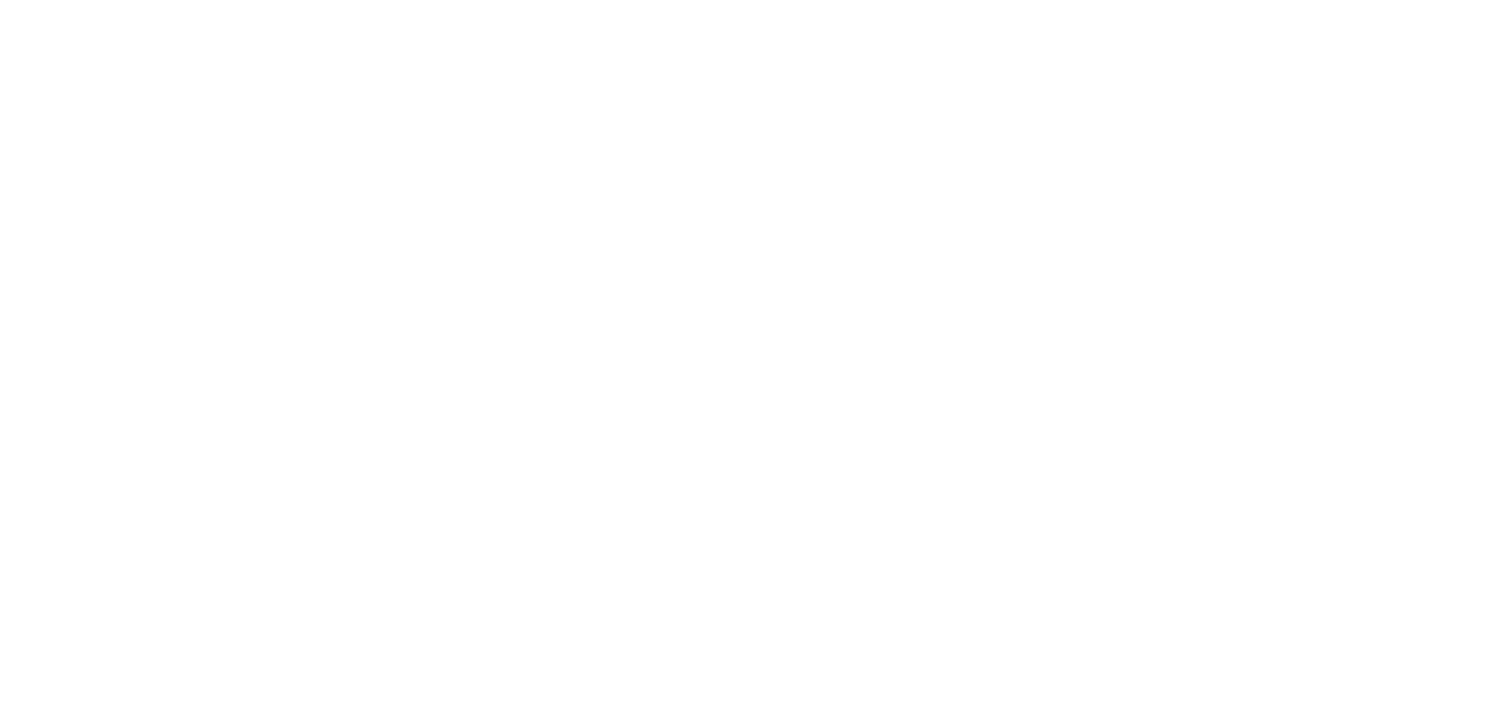
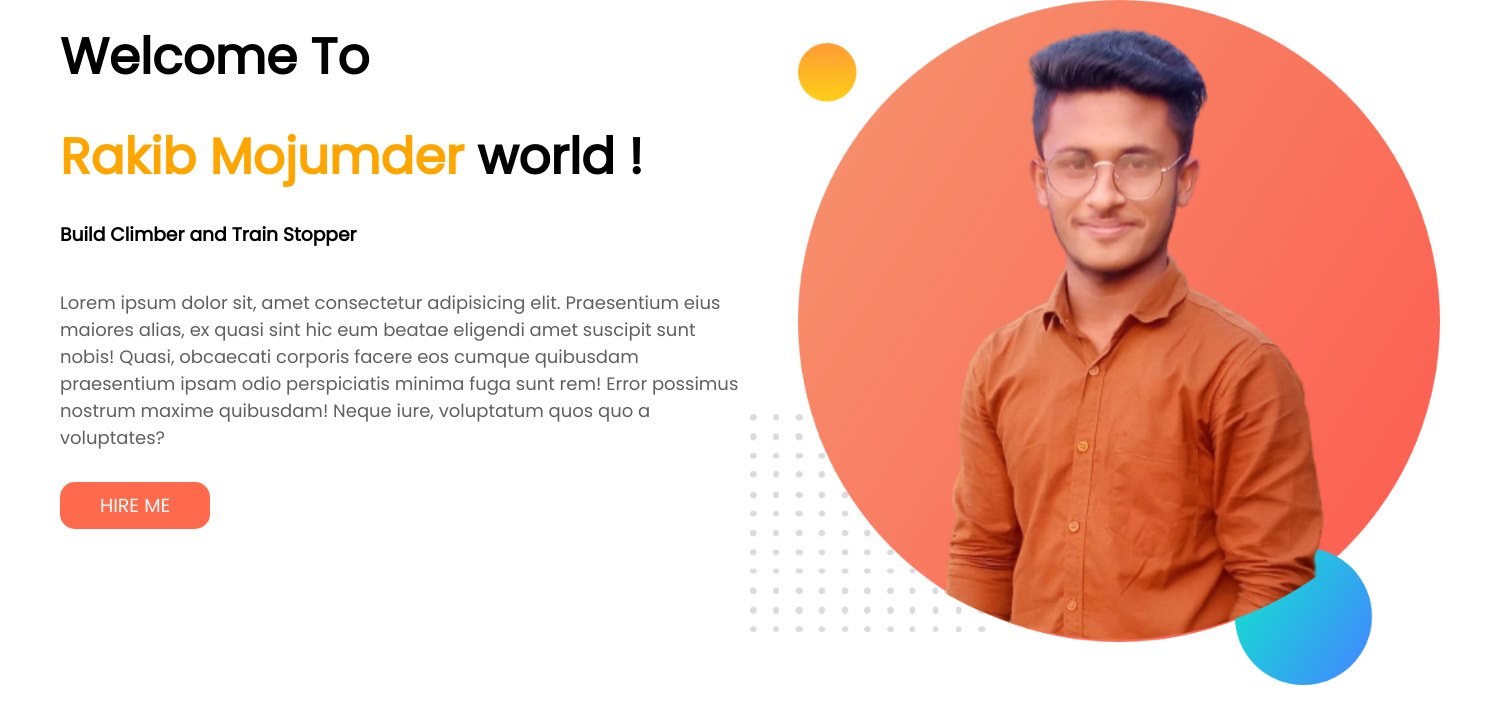
Before and after one commit to RakibMojumder/my-courese-project-1, a plain HTML site: page index.html in a window 1280 px wide. Shown: the whole page, 1500 px wide, since content can reach past the window. Drawn offline with Linux system fonts and the light colour scheme.

Commit message:
header-section added

```diff
--- a/index.html
+++ b/index.html
@@ -1,12 +1,38 @@
 <!DOCTYPE html>
 <html lang="en">
+
 <head>
     <meta charset="UTF-8">
     <meta http-equiv="X-UA-Compatible" content="IE=edge">
     <meta name="viewport" content="width=device-width, initial-scale=1.0">
     <title>My first projecet</title>
+    <link rel="preconnect" href="https://fonts.googleapis.com">
+    <link rel="preconnect" href="https://fonts.gstatic.com" crossorigin>
+    <link href="https://fonts.googleapis.com/css2?family=Poppins:wght@100;200;400&display=swap" rel="stylesheet">
+    <link rel="stylesheet" href="style.css">
 </head>
+
 <body>
 
+    <section>
+        <div class="header-container container-fluid">
+            <div class="header-left">
+                <h1>Welcome To</h1>
+                <h1><span class="orange-color">Rakib Mojumder</span> world !</h1>
+                <h3>Build Climber and Train Stopper</h3>
+                <p>Lorem ipsum dolor sit, amet consectetur adipisicing elit. Praesentium eius maiores alias, ex quasi
+                    sint hic eum beatae eligendi amet suscipit sunt nobis! Quasi, obcaecati corporis facere eos cumque
+                    quibusdam praesentium ipsam odio perspiciatis minima fuga sunt rem! Error possimus nostrum maxime
+                    quibusdam! Neque iure, voluptatum quos quo a voluptates?
+                </p>
+                <a href="#">HIRE ME</a>
+            </div>
+            <div class="header-right">
+                <img src="./images/./rakib.png" alt="">
+            </div>
+        </div>
+    </section>
+
 </body>
+
 </html>
--- a/style.css
+++ b/style.css
@@ -0,0 +1,62 @@
+* {
+    margin: 0;
+    padding: 0;
+}
+
+
+
+body {
+    font-family: 'Poppins', sans-serif;
+}
+
+section {
+    width: 1500px;
+}
+
+.container-fluid {
+    width: 1380px;
+}
+
+.header-container {
+    display: flex;
+    margin: auto;
+}
+
+.header-left {
+    min-width: 50%;
+    padding: 20px 0;
+}
+
+.header-left h1 {
+    font-size: 50px;
+    font-weight: 700;
+    margin-bottom: 25px;
+}
+
+.header-left h1 span {
+    color: orange;
+}
+
+.header-left p {
+    margin: 40px 0;
+    color: #606060;
+    font-size: 18px;
+}
+
+.header-left a {
+    background-color: #FF694C;
+    font-size: 19px;
+    border-radius: 15px;
+    text-decoration: none;
+    padding: 10px 40px;
+    color: #fff;
+}
+
+.header-right {
+    min-width: 50%;
+}
+
+.header-right img {
+    width: 100%;
+    height: auto;
+}
```
Also changed, not shown: images/dream-bg.png (added), images/exp-bg.png (added), images/jhankar.png (added), images/jhankar2.png (added), images/my-bg2.png (added), images/rakib-2.png (added), images/rakib.png (added), images/top-banner.png (added), 7 other files.
